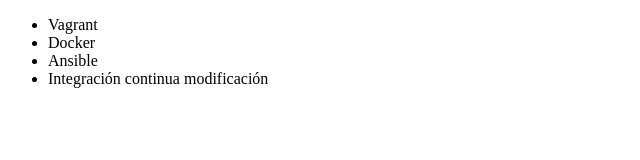
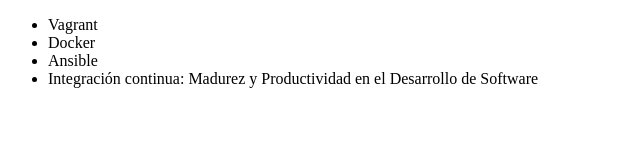
Before and after one commit to Rubenaso10/alura-git, a plain HTML site: page index.html in a window 1280 px wide. Shown: the whole page, without its empty margins (0-640 px from the left). Drawn offline with Linux system fonts and the light colour scheme.

Commit message:
Renombrando curso de Integracion continua

```diff
--- a/index.html
+++ b/index.html
@@ -9,7 +9,7 @@
          <li> Vagrant </li>
          <li> Docker </li>
          <li> Ansible </li>
-         <li> Integración continua modificación  </li>
+         <li> Integración continua: Madurez y Productividad en el Desarrollo de Software </li>
      </ul>
 </body>
 </html>
```
